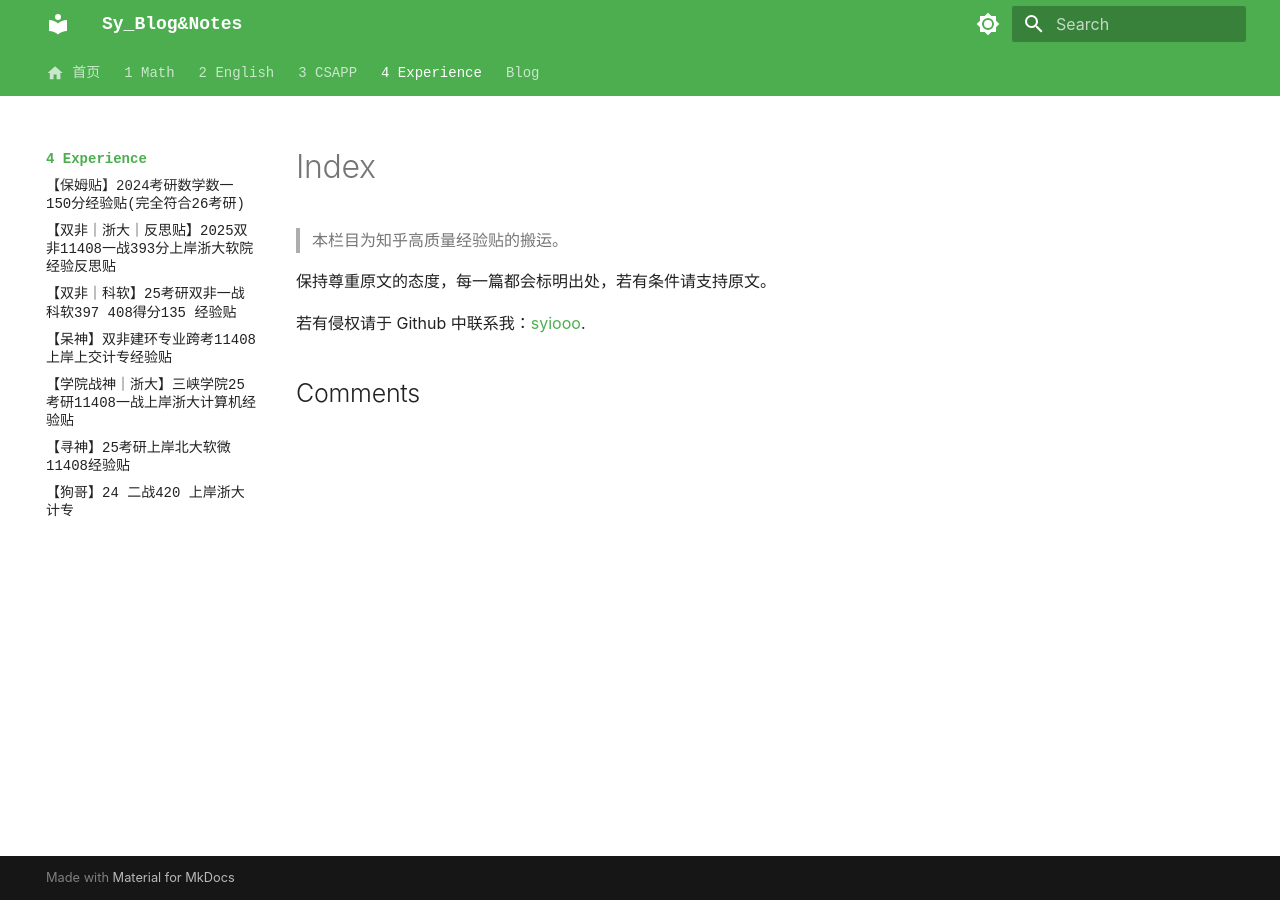
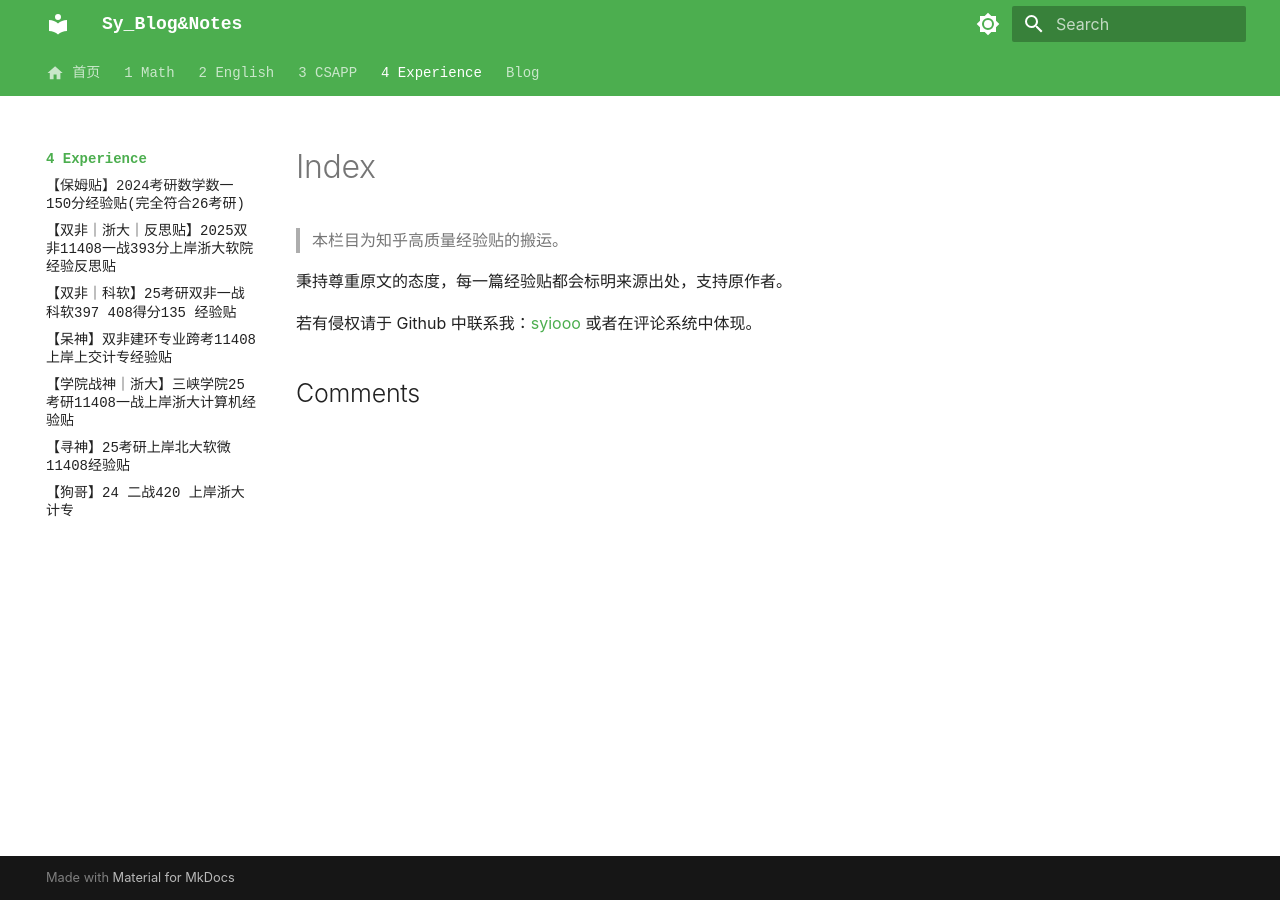
Before and after one commit to syiooo/syiooo.github.io, an MkDocs documentation site: the page built from docs/4_Experience/index.md, in a window 1280 px wide. Built offline with MkDocs 1.6.1 and Material for MkDocs 9.7.7, drawn with Linux system fonts in a browser that asks for light colours; comment, search, counter and statistics services are not loaded.

Commit message:
update index of Experience

```diff
--- a/docs/4_Experience/index.md
+++ b/docs/4_Experience/index.md
@@ -1,6 +1,6 @@
 
 > 本栏目为知乎高质量经验贴的搬运。
 
-保持尊重原文的态度，每一篇都会标明出处，若有条件请支持原文。
+秉持尊重原文的态度，每一篇经验贴都会标明来源出处，支持原作者。
 
-若有侵权请于 Github 中联系我：[syiooo](https://github.com/syiooo).
+若有侵权请于 Github 中联系我：[syiooo](https://github.com/syiooo) 或者在评论系统中体现。
```
Also changed, not shown: docs/.obsidian/workspace.json.
